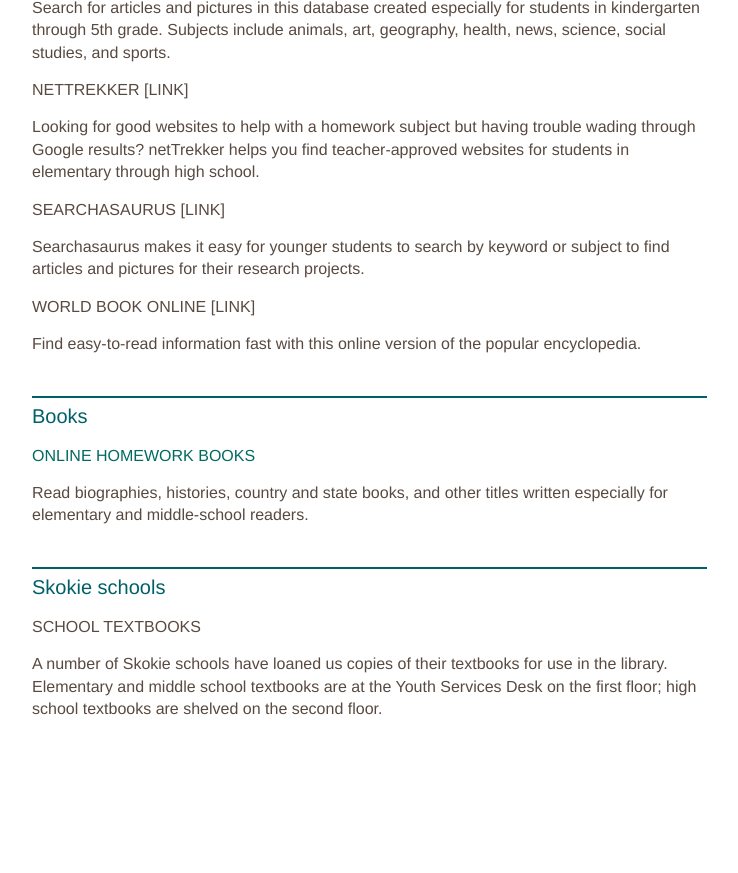
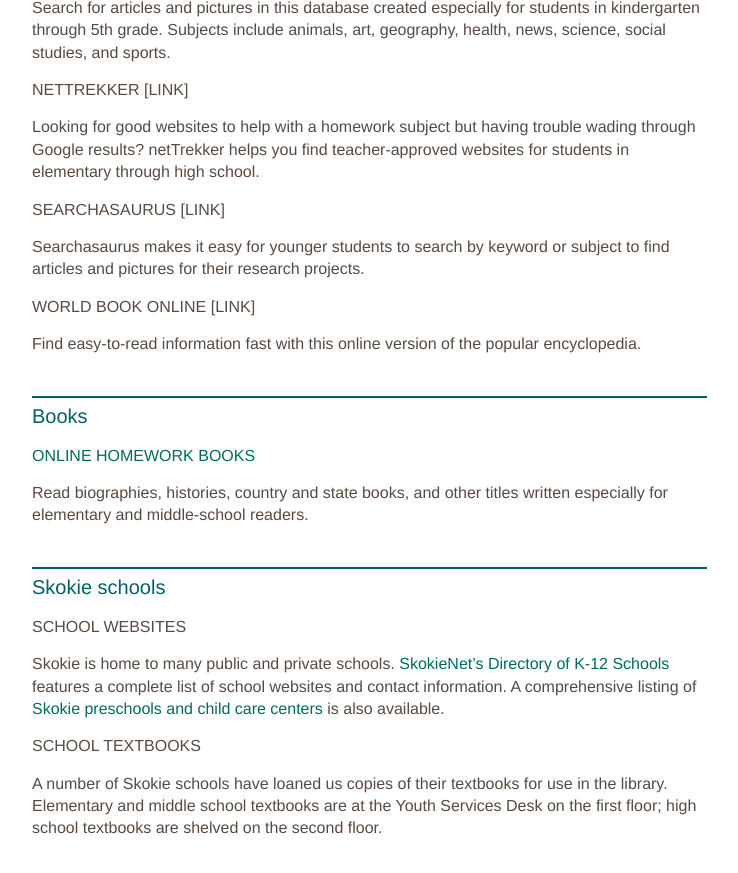
Before and after one commit to skokielibrary/spl-content, a Jekyll site: the page built from _content/mandy/resources--homework-help.markdown, in a window 1280 px wide and 900 px high, scrolled down 756 px. Shown: the top 873 px of the window, without its empty margins (126-864 px from the left). Built offline with Jekyll 4.4.1, drawn with Linux system fonts in a browser that asks for light colours; before the commit the page ends 1536 px from its top, so only the background shows below that.

Commit message:
Updated resources--homework-help.markdown

```diff
--- a/_content/mandy/resources--homework-help.markdown
+++ b/_content/mandy/resources--homework-help.markdown
@@ -31,9 +31,14 @@ Searchasaurus makes it easy for younger students to search by keyword or subject
 Find easy-to-read information fast with this online version of the popular encyclopedia.
 
 ##Books
+
 ###[Online homework books](http://encore.skokielibrary.info/iii/encore/search/C__S%28%28Marshall%20Cavendish%20ebooks%29%20%7C%20%28abdo%20digital%29%20%7C%20%28Marshall%20Cavendish%20ebooks%29%20%7C%20%28my%20capstone%20library%29%29%20f%3Ae__Orightresult__U?lang=eng&suite=beta)
 Read biographies, histories, country and state books, and other titles written especially for elementary and middle-school readers.
 
 ##Skokie schools
+
+###SCHOOL WEBSITES
+Skokie is home to many public and private schools. [SkokieNet's Directory of K-12 Schools](#) features a complete list of school websites and contact information. A comprehensive listing of  [Skokie preschools and child care centers](#) is also available.
+
 ###SCHOOL TEXTBOOKS
 A number of Skokie schools have loaned us copies of their textbooks for use in the library. Elementary and middle school textbooks are at the Youth Services Desk on the first floor; high school textbooks are shelved on the second floor.
```
